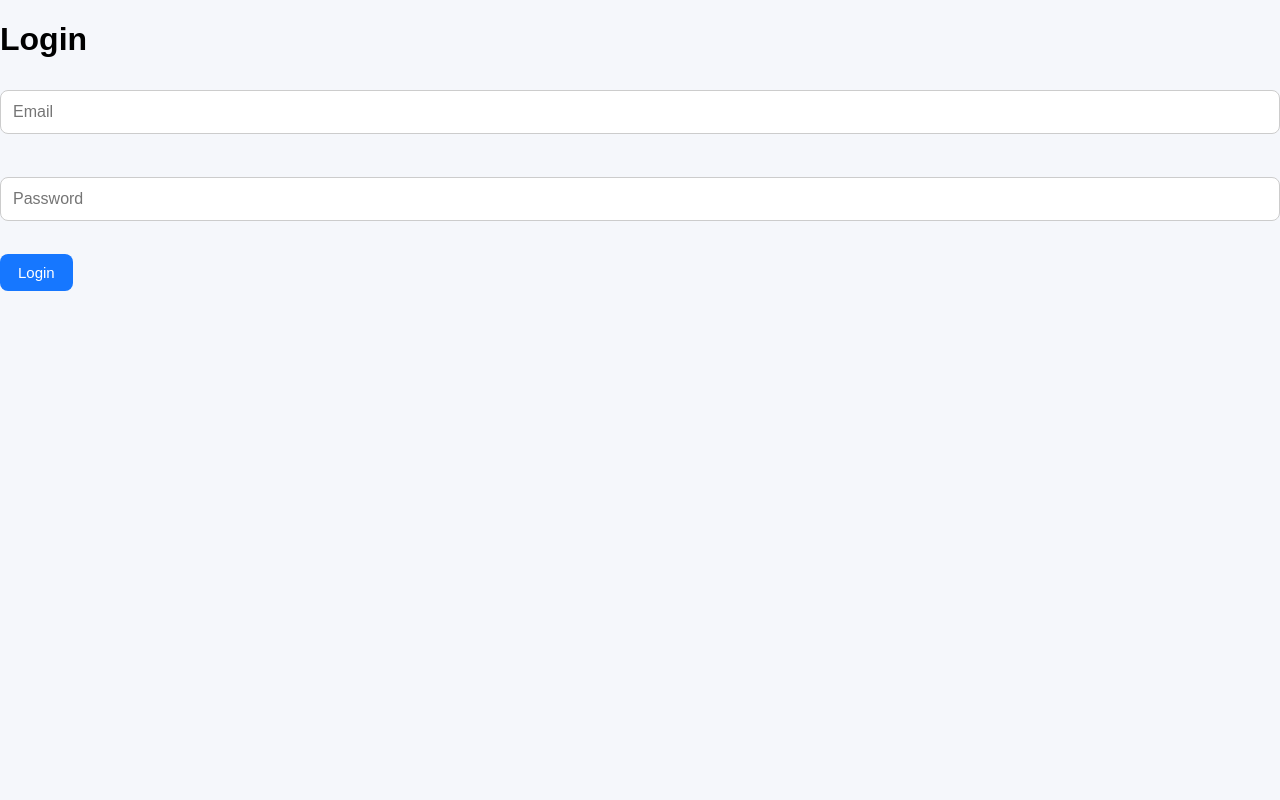
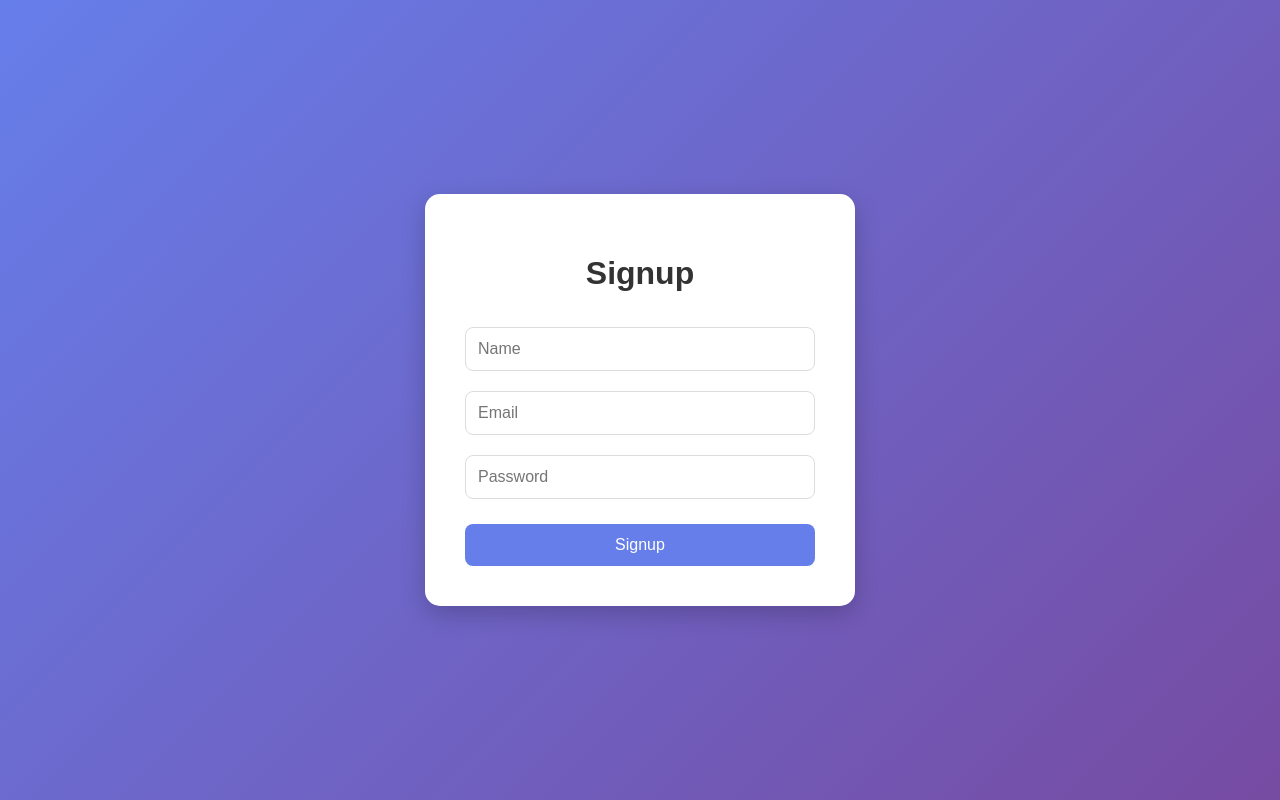
Before and after one commit to Kshamapandey22/fullstack-task-manager, a React (Create React App) app in the folder frontend/: page /login in a window 1280 px wide. Built offline with nearby package versions, Linux system fonts and the light colour scheme.

Commit message:
Improve login signup UI

```diff
--- a/frontend/src/App.css
+++ b/frontend/src/App.css
@@ -1,68 +1,58 @@
 body {
   margin: 0;
-  padding: 0;
   font-family: Arial, sans-serif;
-  background: #f5f7fb;
+  background: linear-gradient(135deg, #667eea, #764ba2);
 }
 
-.container {
-  max-width: 700px;
-  margin: 40px auto;
-  padding: 20px;
-}
-
-.top-bar {
+.auth-container {
+  height: 100vh;
   display: flex;
-  justify-content: space-between;
+  justify-content: center;
   align-items: center;
 }
 
-.form-box {
+.auth-box {
   background: white;
-  padding: 20px;
-  border-radius: 12px;
-  box-shadow: 0 2px 10px rgba(0, 0, 0, 0.1);
-  margin-bottom: 25px;
+  padding: 40px;
+  width: 350px;
+  border-radius: 15px;
+  box-shadow: 0 8px 25px rgba(0, 0, 0, 0.2);
+  text-align: center;
 }
 
-input {
+.auth-box h1 {
+  margin-bottom: 25px;
+  color: #333;
+}
+
+.auth-box input {
   width: 100%;
   padding: 12px;
-  margin-top: 10px;
-  margin-bottom: 15px;
+  margin: 10px 0;
+  border: 1px solid #ddd;
   border-radius: 8px;
-  border: 1px solid #ccc;
+  outline: none;
   font-size: 16px;
   box-sizing: border-box;
 }
 
-button {
-  padding: 10px 18px;
+.auth-box input:focus {
+  border-color: #667eea;
+}
+
+.auth-box button {
+  width: 100%;
+  padding: 12px;
+  margin-top: 15px;
   border: none;
+  background: #667eea;
+  color: white;
+  font-size: 16px;
   border-radius: 8px;
   cursor: pointer;
-  background: #1677ff;
-  color: white;
-  font-size: 15px;
+  transition: 0.3s;
 }
 
-button:hover {
-  opacity: 0.9;
+.auth-box button:hover {
+  background: #5a67d8;
 }
-
-.logout-btn {
-  background: #ff4d4f;
-}
-
-.task-card {
-  background: white;
-  padding: 18px;
-  margin-top: 15px;
-  border-radius: 12px;
-  box-shadow: 0 2px 10px rgba(0, 0, 0, 0.08);
-}
-
-.delete-btn {
-  background: #ff4d4f;
-  margin-top: 10px;
-}
--- a/frontend/src/Login.js
+++ b/frontend/src/Login.js
@@ -34,9 +34,17 @@ function Login() {
     }
   };
 
-  return (
-    <div>
-      <h1>Login</h1>
+ return (
+  <div className="auth-container">
+    <div className="auth-box">
+      <h1>Signup</h1>
+
+      <input
+        type="text"
+        name="name"
+        placeholder="Name"
+        onChange={handleChange}
+      />
 
       <input
         type="email"
@@ -44,7 +52,6 @@ function Login() {
         placeholder="Email"
         onChange={handleChange}
       />
-      <br /><br />
 
       <input
         type="password"
@@ -52,11 +59,11 @@ function Login() {
         placeholder="Password"
         onChange={handleChange}
       />
-      <br /><br />
 
-      <button onClick={handleSubmit}>Login</button>
+      <button onClick={handleSubmit}>Signup</button>
     </div>
-  );
+  </div>
+);
 }
 
 export default Login;
--- a/frontend/src/Signup.js
+++ b/frontend/src/Signup.js
@@ -26,7 +26,8 @@ function Signup() {
   };
 
   return (
-    <div>
+  <div className="auth-container">
+    <div className="auth-box">
       <h1>Signup</h1>
 
       <input
@@ -35,7 +36,6 @@ function Signup() {
         placeholder="Name"
         onChange={handleChange}
       />
-      <br /><br />
 
       <input
         type="email"
@@ -43,7 +43,6 @@ function Signup() {
         placeholder="Email"
         onChange={handleChange}
       />
-      <br /><br />
 
       <input
         type="password"
@@ -51,11 +50,11 @@ function Signup() {
         placeholder="Password"
         onChange={handleChange}
       />
-      <br /><br />
 
       <button onClick={handleSubmit}>Signup</button>
     </div>
-  );
+  </div>
+);
 }
 
 export default Signup;
```
